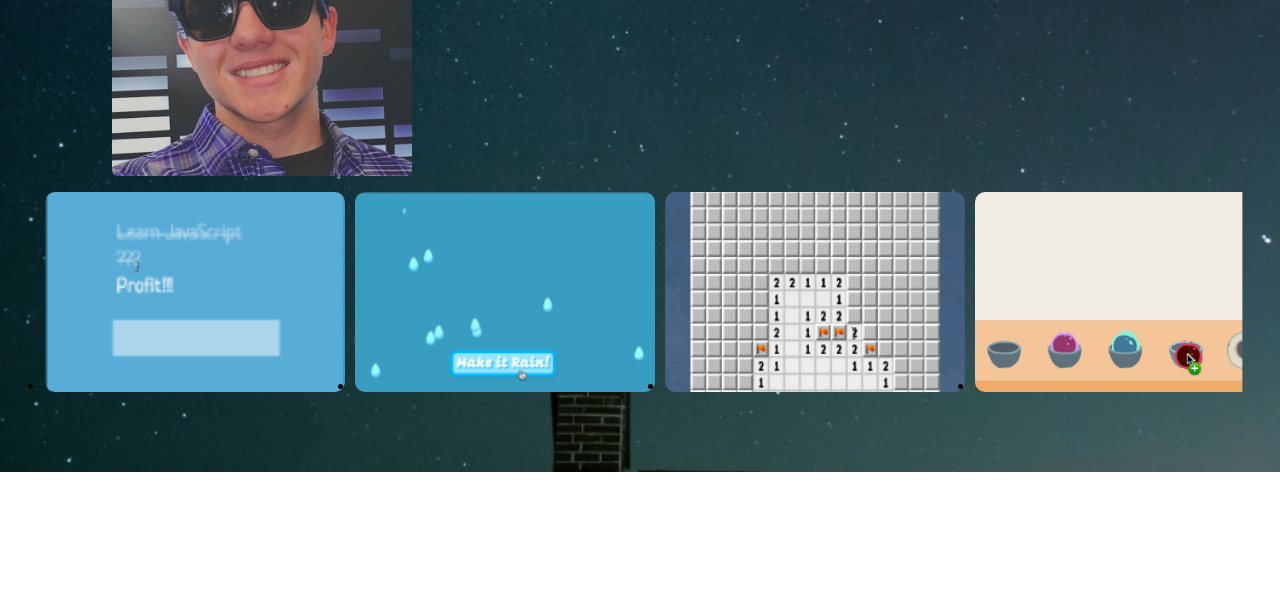
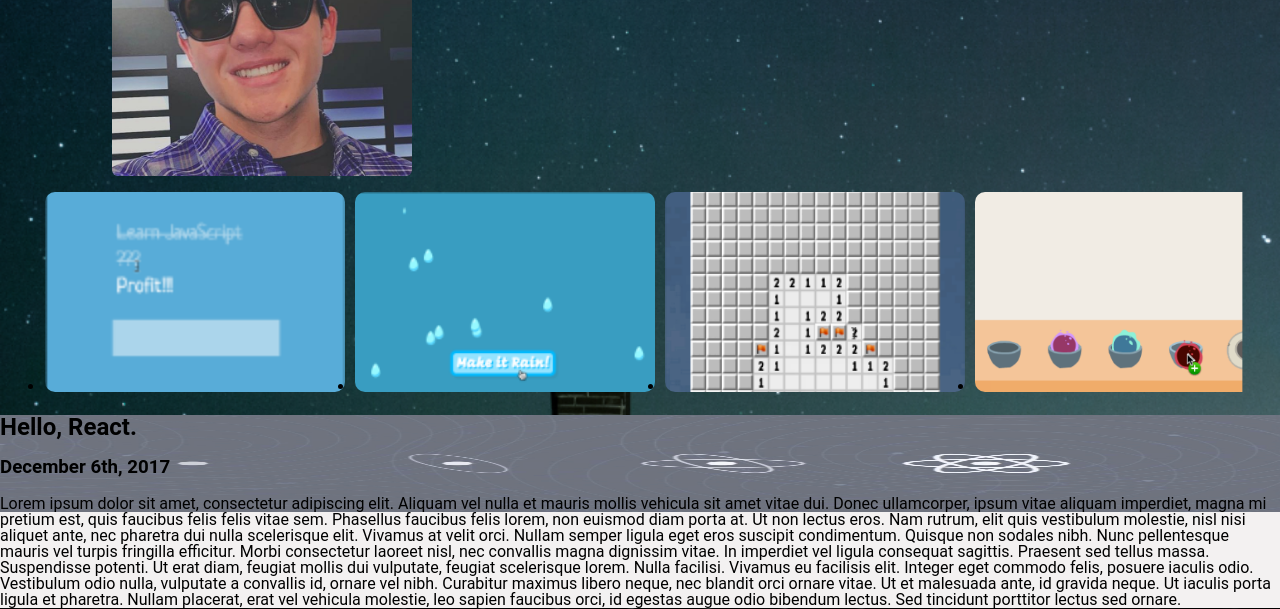
Before and after one commit to TristanDeAugustine/portfolio, a website: page public/index.html in a window 1280 px wide. Shown: the part 328-937 px from the top of the page. Before the commit the page ends 800 px from the top, so only its background shows below. Drawn offline with Linux system fonts and the light colour scheme.

Commit message:
minor edits

```diff
--- a/public/index.html
+++ b/public/index.html
@@ -37,5 +37,32 @@
         </li>
       </ul>
     </div>
+    <section>
+      <div class="react">
+        <h2 class="h2">Hello, React.</h2>
+        <h3 class="h3">December 6th, 2017</h3>
+        <p>
+          Lorem ipsum dolor sit amet, consectetur adipiscing elit. Aliquam vel
+          nulla et mauris mollis vehicula sit amet vitae dui. Donec ullamcorper,
+          ipsum vitae aliquam imperdiet, magna mi pretium est, quis faucibus
+          felis felis vitae sem. Phasellus faucibus felis lorem, non euismod
+          diam porta at. Ut non lectus eros. Nam rutrum, elit quis vestibulum
+          molestie, nisl nisi aliquet ante, nec pharetra dui nulla scelerisque
+          elit. Vivamus at velit orci. Nullam semper ligula eget eros suscipit
+          condimentum. Quisque non sodales nibh. Nunc pellentesque mauris vel
+          turpis fringilla efficitur. Morbi consectetur laoreet nisl, nec
+          convallis magna dignissim vitae. In imperdiet vel ligula consequat
+          sagittis. Praesent sed tellus massa. Suspendisse potenti. Ut erat
+          diam, feugiat mollis dui vulputate, feugiat scelerisque lorem. Nulla
+          facilisi. Vivamus eu facilisis elit. Integer eget commodo felis,
+          posuere iaculis odio. Vestibulum odio nulla, vulputate a convallis id,
+          ornare vel nibh. Curabitur maximus libero neque, nec blandit orci
+          ornare vitae. Ut et malesuada ante, id gravida neque. Ut iaculis porta
+          ligula et pharetra. Nullam placerat, erat vel vehicula molestie, leo
+          sapien faucibus orci, id egestas augue odio bibendum lectus. Sed
+          tincidunt porttitor lectus sed ornare.
+        </p>
+      </div>
+    </section>
   </body>
 </html>
--- a/public/screen.css
+++ b/public/screen.css
@@ -56,3 +56,17 @@ div ul {
   object-fit: cover;
   border-radius: 10px;
 }
+
+.react {
+  background-image: url(./images/react.png);
+  background-size: 100% 50%;
+  background-repeat: no-repeat;
+  background-color: rgb(243, 241, 241);
+  background-position: top;
+}
+
+
+
+.
+
+}
```
